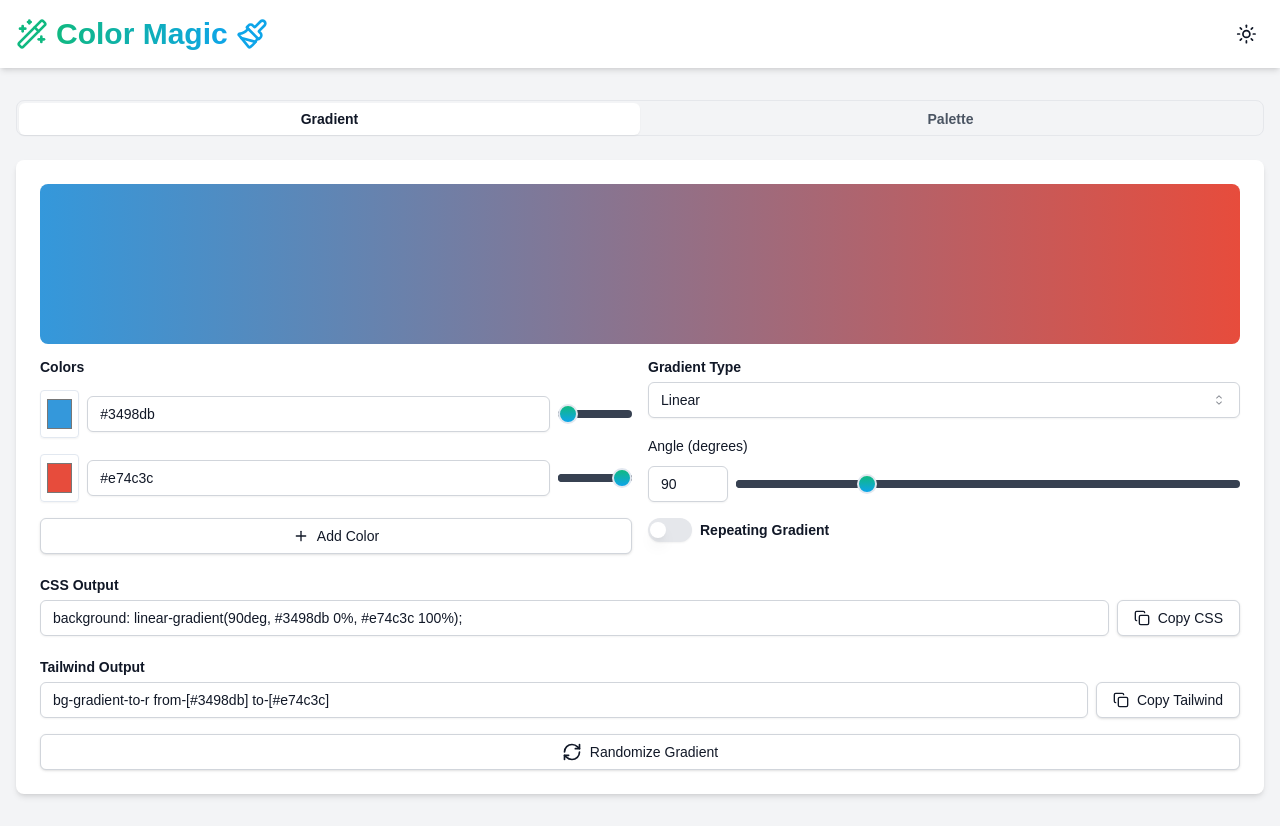
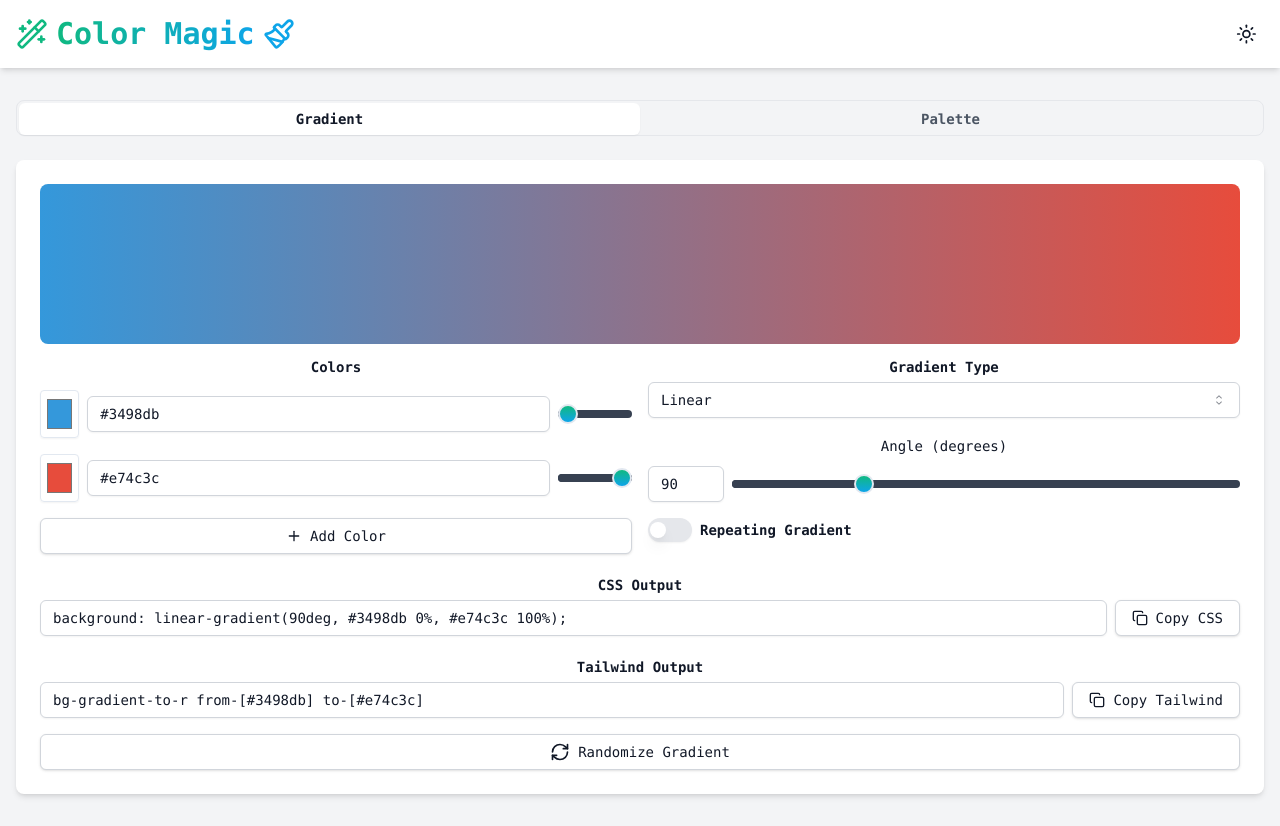
Before and after one commit to FabuTheFool/Color-Magic, a Next.js app: page / in a window 1280 px wide. Built offline with nearby package versions, Linux system fonts and the light colour scheme.

Commit message:
Font fix

```diff
--- a/app/Colors/color-magic.tsx
+++ b/app/Colors/color-magic.tsx
@@ -245,8 +245,8 @@
 
   return (
     <ToastProvider>
-      <div className="min-h-screen bg-gray-100 dark:bg-gray-900 text-gray-900 dark:text-white">
-        <header className="bg-white dark:bg-gray-800 py-4 shadow-md">
+      <div className="min-h-screen bg-gray-100 dark:bg-gray-900 text-gray-900 dark:text-white font-mono text-center">
+        <header className="bg-white dark:bg-gray-800 py-4 shadow-md ">
           <div className="container mx-auto px-4 flex items-center justify-between">
             <h1 className="text-3xl font-bold flex items-center">
               <WandSparkles className="w-8 h-8 mr-2 inline-block text-emerald-500"  />
```
